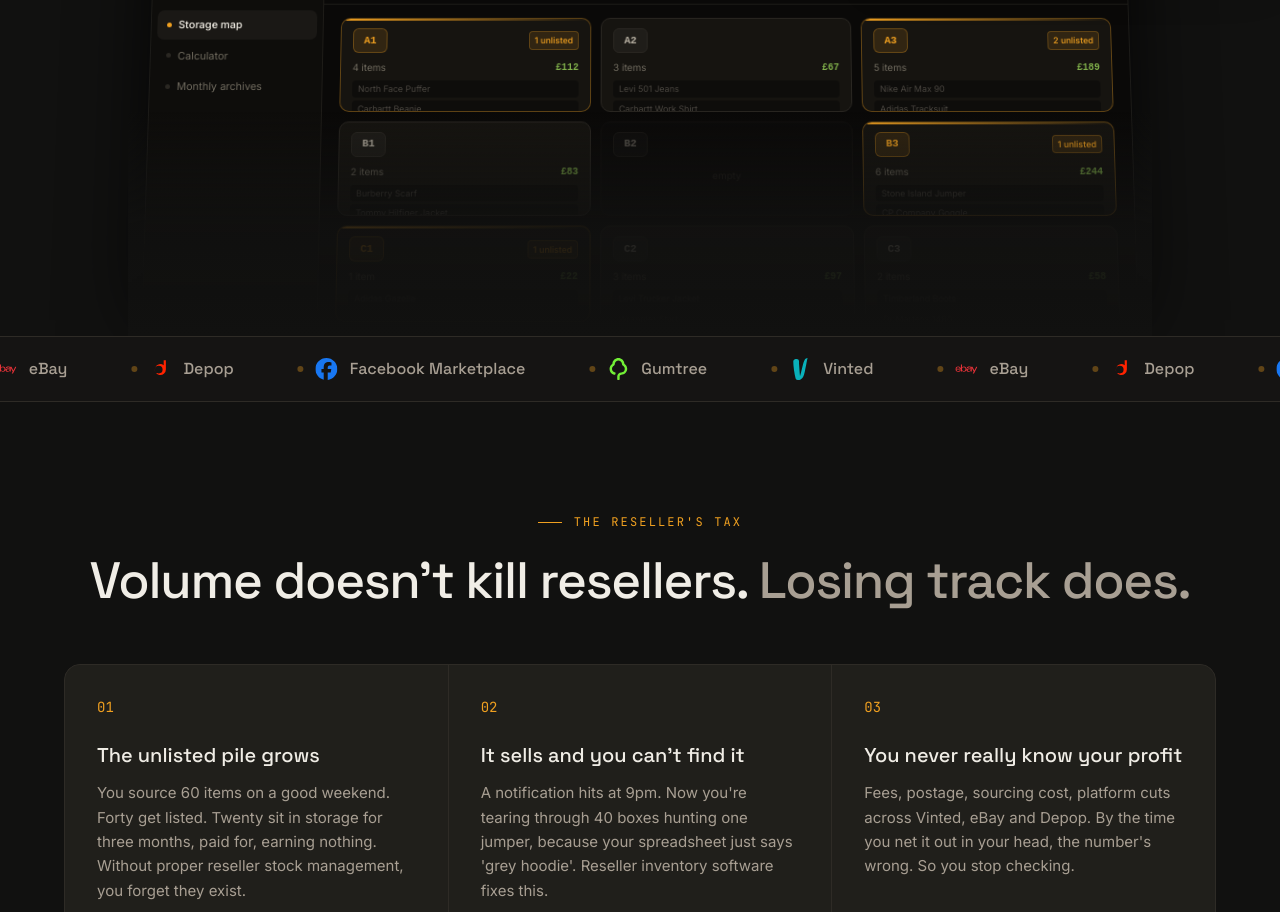
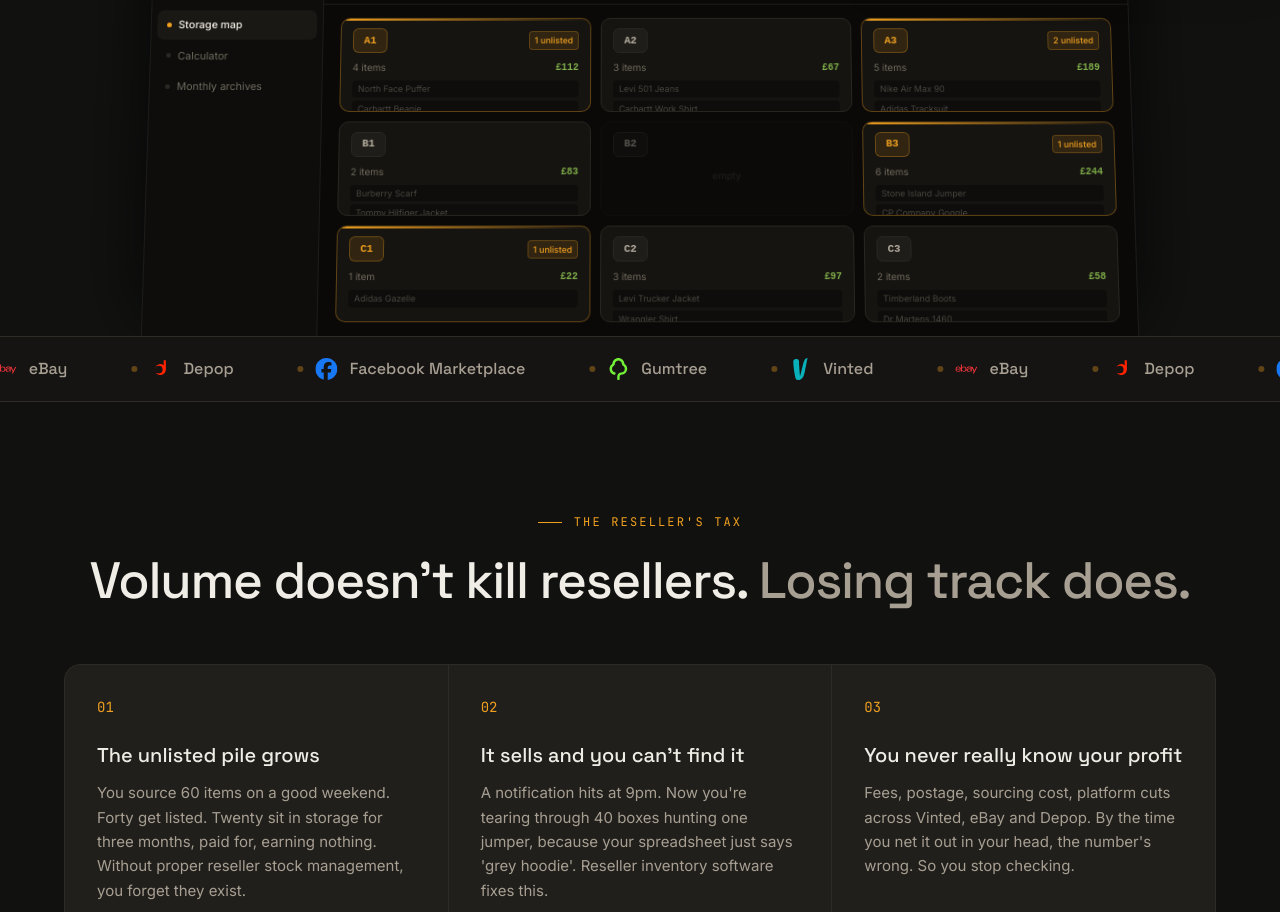
Before and after one commit to mrophir/Reselling-SaaS, a Next.js app: page / in a window 1280 px wide. Shown: the part 832-1744 px from the top of the page. Built offline with nearby package versions, Linux system fonts and the light colour scheme.

Commit message:
Remove gradient fade overlay from hero dashboard mockup
Co-Authored-By: Claude Sonnet 4.6 <noreply@anthropic.com>

```diff
--- a/app/page.tsx
+++ b/app/page.tsx
@@ -450,8 +450,6 @@ function Hero() {
           </div>
         </div>
 
-        {/* gradient fade into next section */}
-        <div className="absolute inset-x-0 bottom-0 h-56 bg-gradient-to-t from-ink via-ink/85 to-transparent pointer-events-none" />
       </div>
     </section>
   );
```
